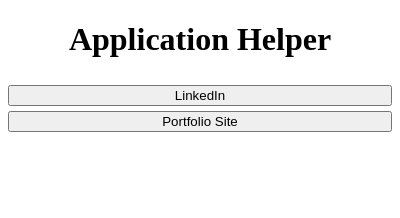
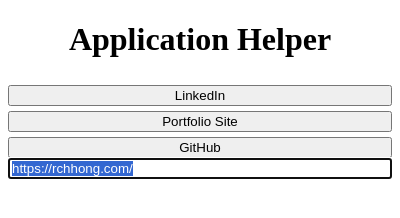
Before and after one commit to rchhong/ApplicationHelper, a browser extension: page popup.html in a window 400 px wide. Both pictures are taken after a click on the button "Portfolio Site". Drawn offline with Linux system fonts and the light colour scheme.

Commit message:
actually works

```diff
--- a/background.js
+++ b/background.js
@@ -1,7 +1,8 @@
 
 let urls = {
     "LinkedIn" : "https://www.linkedin.com/in/ryan-chhong-115287154/",
-    "Portfolio" : "https://rchhong.com/"
+    "Portfolio" : "https://rchhong.com/",
+    "GitHub" : "https://github.com/InfernalHydra"
 }
 
 chrome.runtime.onInstalled.addListener(() => {
--- a/popup.html
+++ b/popup.html
@@ -16,9 +16,9 @@
             h1 {
                 text-align: center;
             }
-            div {
+            /* input {
                 display: none;
-            }
+            } */
         </style>
     </head>
     <body>
@@ -26,8 +26,7 @@
         <div id="container">
             <button id="linkedin">LinkedIn</button>
             <button id="portfolio">Portfolio Site</button>
-            <div id="scratch"></div>
-        </div>
-
+            <button id="github">GitHub</button>
+            <input id="scratch" type="text" />
     </body>
 </html>
--- a/popup.js
+++ b/popup.js
@@ -1,7 +1,8 @@
 document.addEventListener('DOMContentLoaded', function() {
     let urls = {
         "linkedin" : "https://www.linkedin.com/in/ryan-chhong-115287154/",
-        "portfolio" : "https://rchhong.com/"
+        "portfolio" : "https://rchhong.com/",
+        "github" : "https://github.com/InfernalHydra"
     }
 
     Object.keys(urls).forEach((key) => {
@@ -10,9 +11,10 @@
         let scratch = document.getElementById("scratch");
 
         element.addEventListener('click', () => {
-            scratch.innerHTML = urls[key];
-            console.log(scratch.innerHTML);
-            scratch.querySelector()
+            scratch.value = urls[key];
+            let copyText = document.querySelector("#scratch");
+            copyText.select();
+            document.execCommand("copy");
         });
     })
 
```
Also changed, not shown: contentScript.js (+7 -3 lines).
